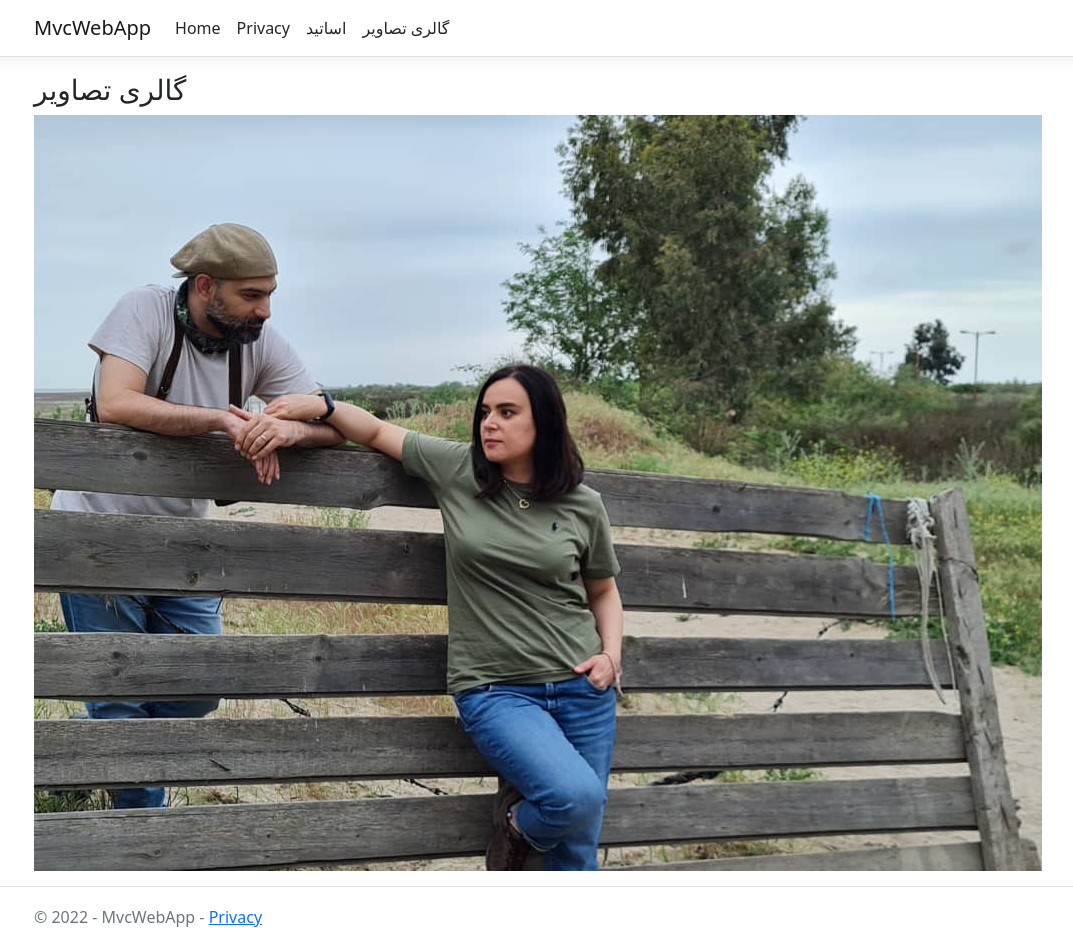
After one commit to NasimShokrgozar/FirstSc, an ASP.NET Core app: page /Image in a window 1280 px wide. The commit adds this page. Shown: the whole page, without its empty margins (48-1121 px from the left). Run offline with ASP.NET Core 8, Linux system fonts and the light colour scheme; style sheets or scripts are compiled from the project's sources.

Commit message:
Image added

```diff
--- /dev/null
+++ b/MvcWebApp/Pages/Image.cshtml
@@ -0,0 +1,6 @@
+@page
+@model MvcWebApp.Pages.ImageModel
+@{
+}
+<h3>گالری تصاویر</h3>
+<img src="/Images/11.jpeg" alt="تصویر ما">
--- /dev/null
+++ b/MvcWebApp/Pages/Image.cshtml.cs
@@ -0,0 +1,12 @@
+using Microsoft.AspNetCore.Mvc;
+using Microsoft.AspNetCore.Mvc.RazorPages;
+
+namespace MvcWebApp.Pages
+{
+    public class ImageModel : PageModel
+    {
+        public void OnGet()
+        {
+        }
+    }
+}
--- a/MvcWebApp/Pages/Shared/_Layout.cshtml
+++ b/MvcWebApp/Pages/Shared/_Layout.cshtml
@@ -28,6 +28,9 @@
                          <li class="nav-item">
                             <a class="nav-link text-dark" asp-area="" asp-page="/Masters">اساتید</a>
                         </li>
+                            <li class="nav-item">
+                            <a class="nav-link text-dark" asp-area="" asp-page="/Image">گالری تصاویر</a>
+                        </li>
                     </ul>
                 </div>
             </div>
```
Also changed, not shown: MvcWebApp/MvcWebApp.csproj, MvcWebApp/wwwroot/Images/11.jpeg (added), 1 other file.
